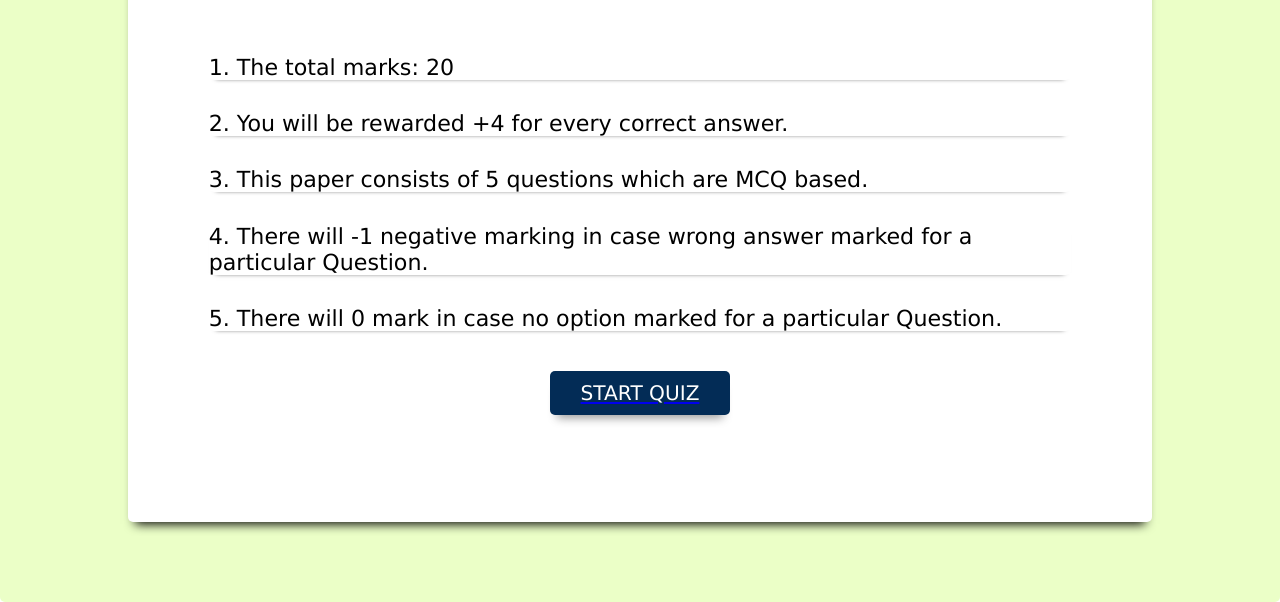
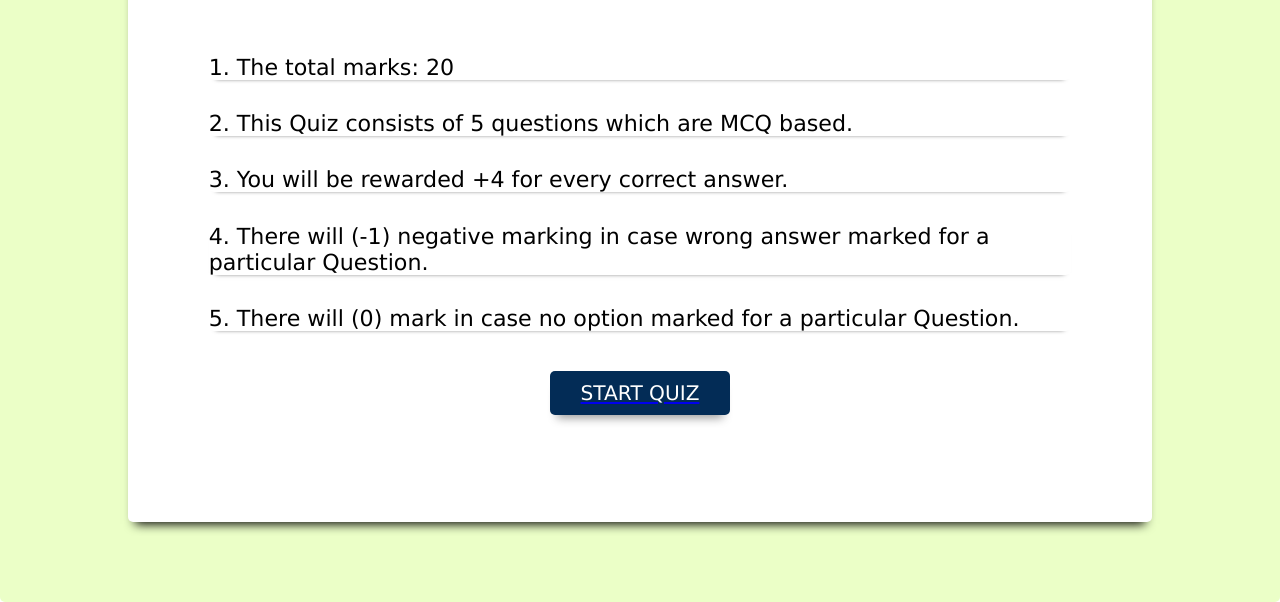
Before and after one commit to aishwarypatel01/BARC-Task, a plain HTML site: page index.html in a window 1280 px wide. Shown: the part 198-800 px from the top of the page. Drawn offline with Linux system fonts and the light colour scheme.

Commit message:
Update index.html

```diff
--- a/index.html
+++ b/index.html
@@ -16,16 +16,16 @@
                     1. The total marks: 20
                 </li>
                 <li class="infoindex">
-                    2. You will be rewarded +4 for every correct answer.
+                    2. This Quiz consists of 5 questions which are MCQ based.
                 </li>
                 <li class="infoindex">
-                    3. This paper consists of 5 questions which are MCQ based.
+                    3. You will be rewarded +4 for every correct answer.
                 </li>
                 <li class="infoindex">
-                    4. There will -1 negative marking in case wrong answer marked for a particular Question.
+                    4. There will (-1) negative marking in case wrong answer marked for a particular Question.
                 </li>
                 <li class="infoindex">
-                    5. There will 0 mark in case no option marked for a particular Question.
+                    5. There will (0) mark in case no option marked for a particular Question.
                 </li>
             </ol>
             <a href="quiz.html"><button id="submit">START QUIZ</button></a>
```
